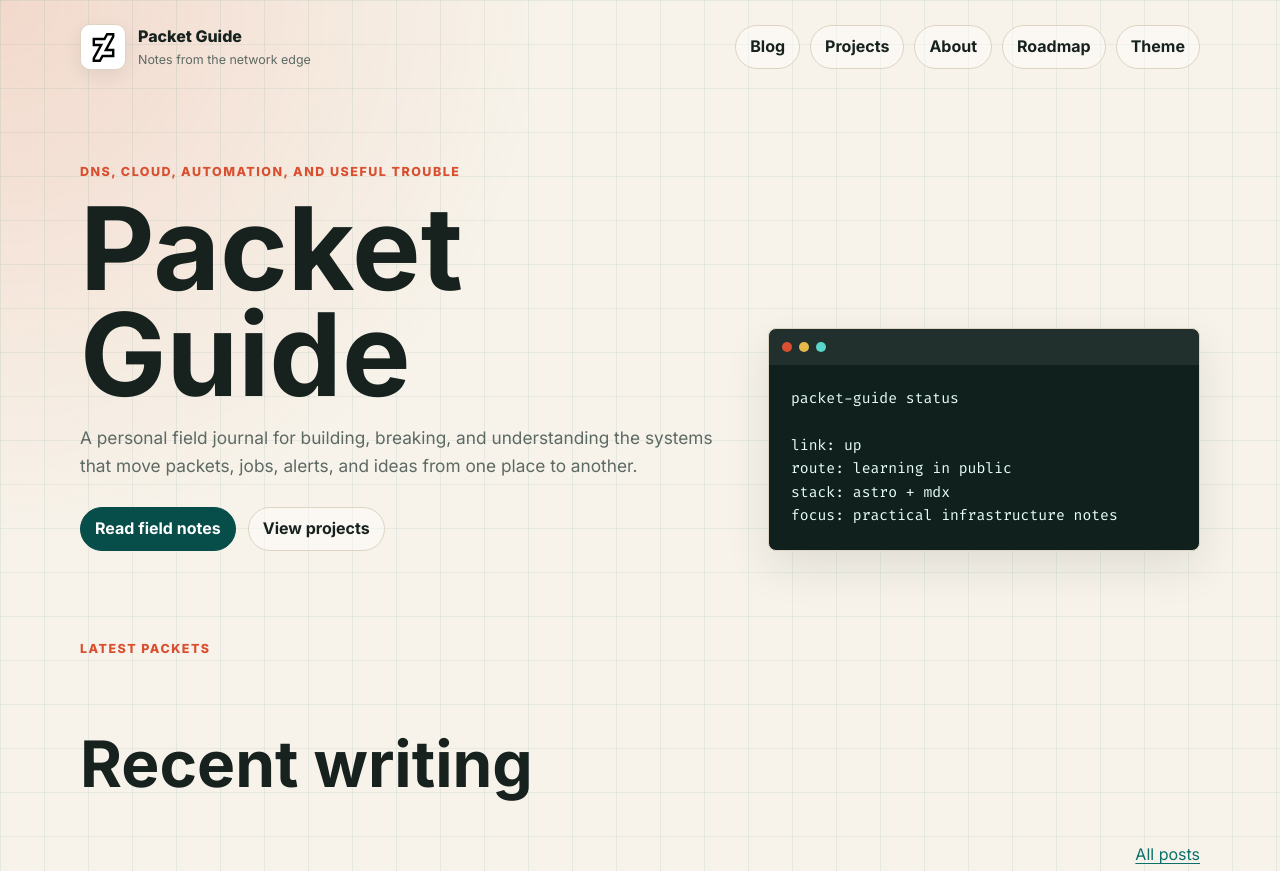
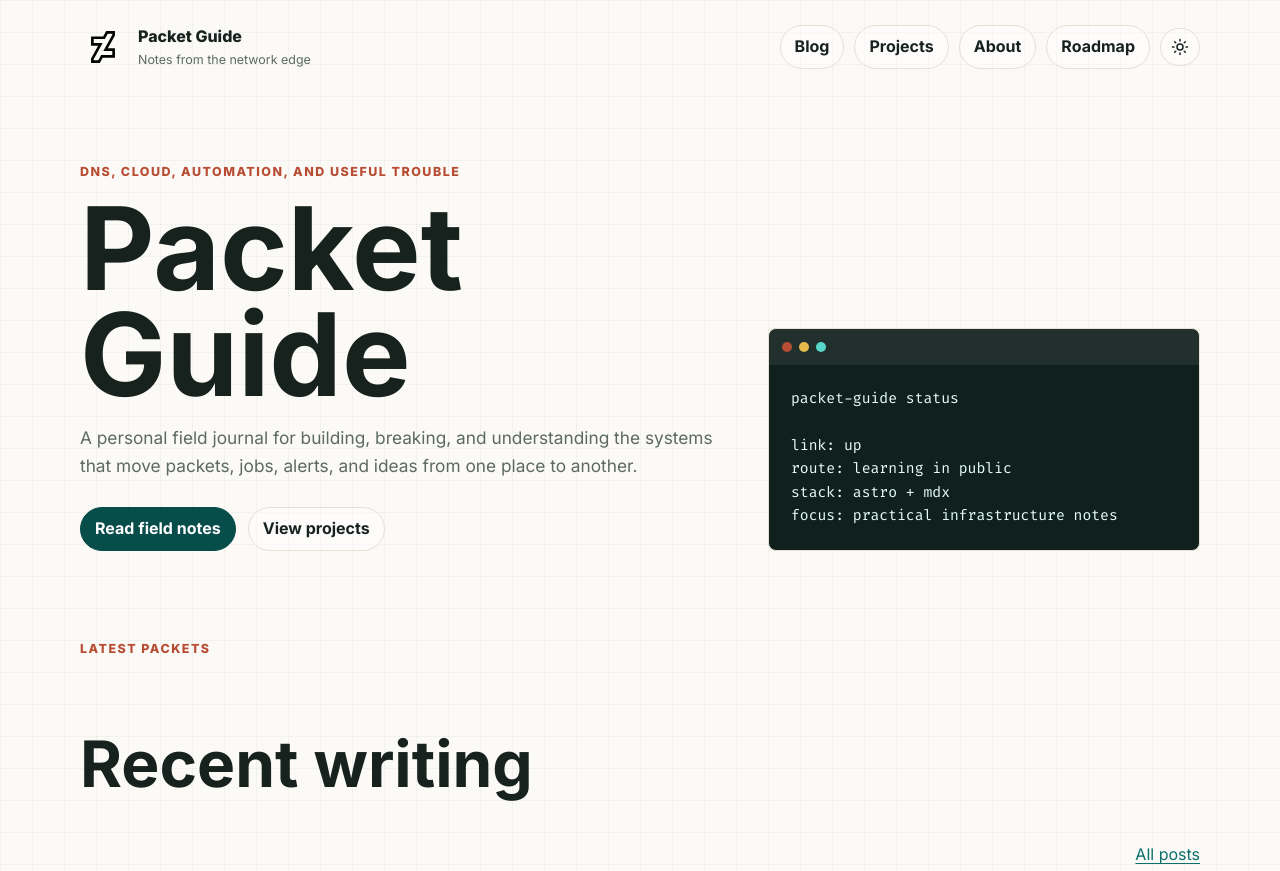
Before and after one commit to ramees-kr/packet-guide.com, an Astro site in the folder site/: page / in a window 1280 px wide. Shown: the top 871 px of the page. Built offline with nearby package versions, Linux system fonts and the light colour scheme; Astro itself is replaced by a stand-in of ours; some packages are replaced by stand-ins of ours; code samples lack their colours.

Commit message:
Polish Astro theme visuals

```diff
--- a/site/src/layouts/BaseLayout.astro
+++ b/site/src/layouts/BaseLayout.astro
@@ -49,7 +49,13 @@ const pageTitle = title === siteTitle ? siteTitle : `${title} | ${siteTitle}`;
           <a href="/about">About</a>
           <a href="/roadmap">Roadmap</a>
           <button class="theme-toggle" type="button" aria-label="Toggle color theme">
-            <span aria-hidden="true">Theme</span>
+            <svg class="theme-icon theme-icon-sun" aria-hidden="true" viewBox="0 0 24 24">
+              <path d="M12 4V2m0 20v-2m8-8h2M2 12h2m13.66-5.66 1.42-1.42M4.92 19.08l1.42-1.42m0-11.32L4.92 4.92m14.16 14.16-1.42-1.42" />
+              <circle cx="12" cy="12" r="4" />
+            </svg>
+            <svg class="theme-icon theme-icon-moon" aria-hidden="true" viewBox="0 0 24 24">
+              <path d="M20.5 14.5A8.5 8.5 0 0 1 9.5 3.5 7 7 0 1 0 20.5 14.5Z" />
+            </svg>
           </button>
         </nav>
       </header>
--- a/site/src/styles/global.css
+++ b/site/src/styles/global.css
@@ -2,15 +2,15 @@
 
 :root {
   color-scheme: light;
-  --bg: #f7f3ea;
-  --panel: #fffaf0;
+  --bg: #fbfaf7;
+  --panel: #ffffff;
   --panel-strong: #ffffff;
   --ink: #17221f;
   --muted: #5d6963;
-  --line: #ded4c3;
+  --line: #e6e0d6;
   --accent: #0b6f6a;
   --accent-strong: #074d4a;
-  --signal: #d94f30;
+  --signal: #b94d34;
   --code-bg: #10201d;
   --code-ink: #e8fff9;
   --shadow: 0 16px 45px rgb(23 34 31 / 10%);
@@ -19,12 +19,12 @@
 
 :root[data-theme="dark"] {
   color-scheme: dark;
-  --bg: #09110f;
-  --panel: #101c19;
-  --panel-strong: #162622;
+  --bg: #111412;
+  --panel: #171b18;
+  --panel-strong: #1d221f;
   --ink: #edf7f2;
   --muted: #a8bbb2;
-  --line: #2c413b;
+  --line: #303833;
   --accent: #58d6c8;
   --accent-strong: #8af0e5;
   --signal: #ff896c;
@@ -47,12 +47,19 @@ body {
   margin: 0;
   color: var(--ink);
   background:
-    linear-gradient(90deg, rgb(11 111 106 / 8%) 1px, transparent 1px),
-    linear-gradient(rgb(11 111 106 / 7%) 1px, transparent 1px),
-    radial-gradient(circle at top left, rgb(217 79 48 / 16%), transparent 34rem),
+    linear-gradient(90deg, rgb(23 34 31 / 4%) 1px, transparent 1px),
+    linear-gradient(rgb(23 34 31 / 4%) 1px, transparent 1px),
     var(--bg);
-  background-size: 44px 44px, 44px 44px, auto, auto;
+  background-size: 32px 32px, 32px 32px, auto;
   line-height: 1.6;
+}
+
+:root[data-theme="dark"] body {
+  background:
+    linear-gradient(90deg, rgb(237 247 242 / 4%) 1px, transparent 1px),
+    linear-gradient(rgb(237 247 242 / 4%) 1px, transparent 1px),
+    var(--bg);
+  background-size: 32px 32px, 32px 32px, auto;
 }
 
 a {
@@ -98,15 +105,15 @@ video {
   width: 46px;
   height: 46px;
   place-items: center;
-  border: 1px solid var(--line);
-  border-radius: 10px;
-  background: var(--panel-strong);
-  box-shadow: 0 6px 18px rgb(23 34 31 / 8%);
 }
 
 .brand-mark img {
-  width: 31px;
-  height: 31px;
+  width: 34px;
+  height: 34px;
+}
+
+:root[data-theme="dark"] .brand-mark img {
+  filter: invert(1);
 }
 
 .brand strong,
@@ -150,7 +157,30 @@ nav a,
 }
 
 .theme-toggle {
-  min-width: 40px;
+  width: 40px;
+  padding: 0;
+}
+
+.theme-icon {
+  width: 18px;
+  height: 18px;
+  fill: none;
+  stroke: currentColor;
+  stroke-linecap: round;
+  stroke-linejoin: round;
+  stroke-width: 2;
+}
+
+.theme-icon-moon {
+  display: none;
+}
+
+:root[data-theme="dark"] .theme-icon-sun {
+  display: none;
+}
+
+:root[data-theme="dark"] .theme-icon-moon {
+  display: block;
 }
 
 .button.primary {
@@ -204,7 +234,6 @@ nav a,
   overflow: hidden;
   background: var(--code-bg);
   color: var(--code-ink);
-  box-shadow: var(--shadow);
 }
 
 .terminal-bar {
@@ -279,7 +308,7 @@ nav a,
   border: 1px solid var(--line);
   border-radius: var(--radius);
   padding: 22px;
-  background: rgb(255 255 255 / 48%);
+  background: var(--panel);
   color: var(--ink);
   text-decoration: none;
 }
@@ -292,7 +321,6 @@ nav a,
 
 .card:hover {
   border-color: var(--accent);
-  box-shadow: var(--shadow);
 }
 
 .card h2,
@@ -385,7 +413,6 @@ nav a,
   border-radius: var(--radius);
   margin: 28px auto;
   background: var(--panel);
-  box-shadow: var(--shadow);
 }
 
 .site-footer {
```
